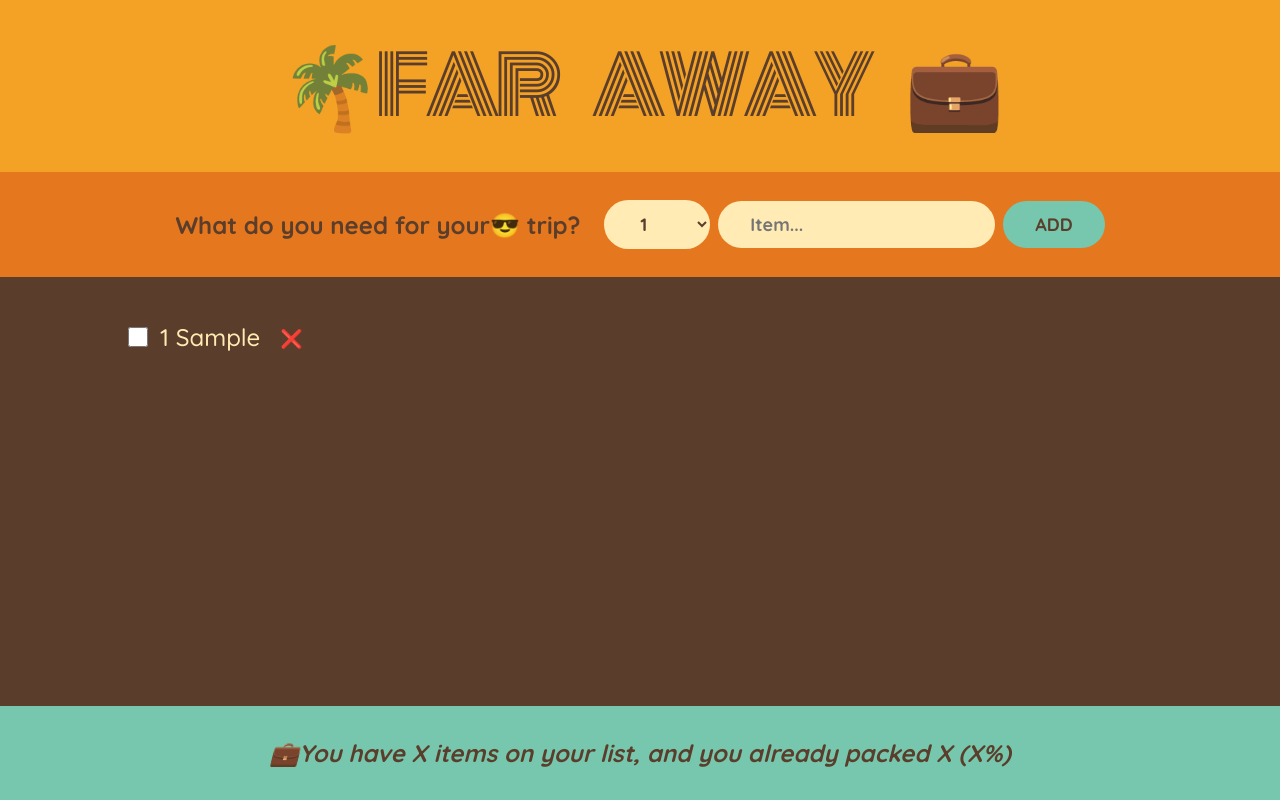
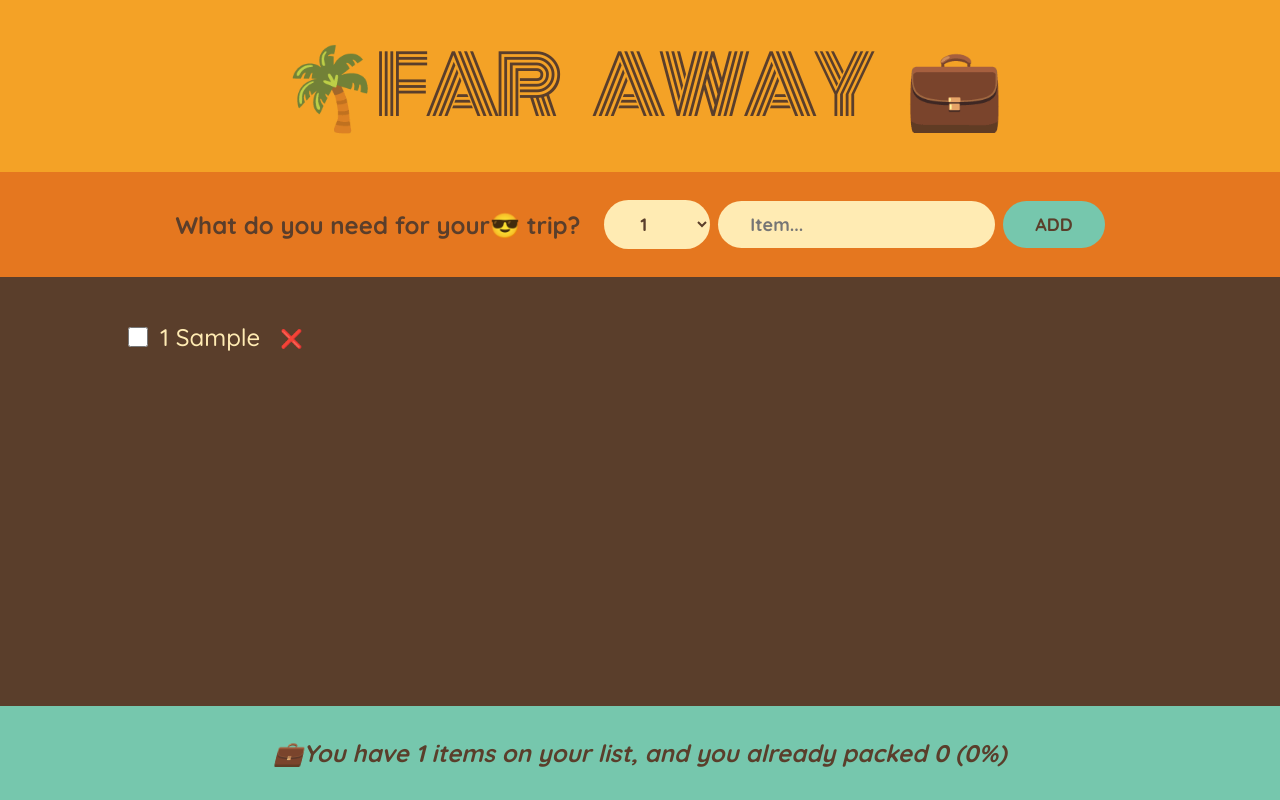
Before and after one commit to shem4soul/react-travel-list, a React (Create React App) app: page / in a window 1280 px wide. Both pictures are taken after typing "Sample" into the empty fields and a click on the button "ADD". Built offline with nearby package versions, Linux system fonts and the light colour scheme.

Commit message:
Enhance Stats component to display packing list statistics and update App component to pass items prop

```diff
--- a/src/App.js
+++ b/src/App.js
@@ -28,7 +28,7 @@
         onDeleteItem={handleDeleteItem}
         onToggleItem={handleToggleItem}
       />
-      <Stats />
+      <Stats items={items} />
     </div>
   );
 }
@@ -47,7 +47,6 @@
     if (!description) return;
 
     const newItem = { description, quantity, packed: false, id: Date.now() };
-    console.log(newItem);
 
     onAddItems(newItem);
     setDescription("");
@@ -110,10 +109,24 @@
     </li>
   );
 }
-function Stats() {
+function Stats({ items }) {
+  if (!items.length)
+    return (
+      <p className="stats">
+        <em>Start adding some items to your packing list 📝</em>
+      </p>
+    );
+  const numItems = items.length;
+  const numPacked = items.filter((item) => item.packed).length;
+  const percentage =
+    numItems === 0 ? 0 : Math.round((numPacked / numItems) * 100);
   return (
     <footer className="stats">
-      <em> 💼You have X items on your list, and you already packed X (X%)</em>
+      <em>
+        {percentage === 100
+          ? "You got everything! Ready to go ✈️"
+          : `💼You have ${numItems} items on your list, and you already packed ${numPacked} (${percentage}%) `}
+      </em>
     </footer>
   );
 }
```
